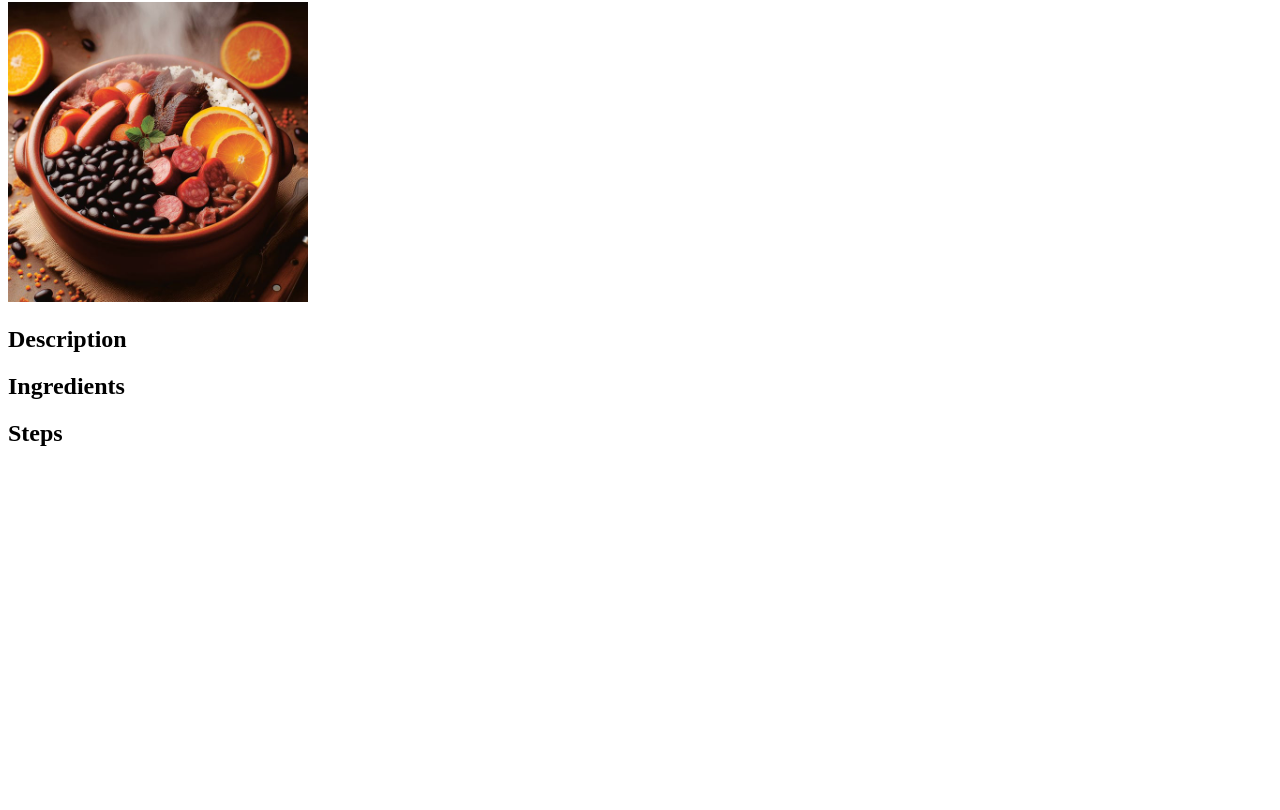
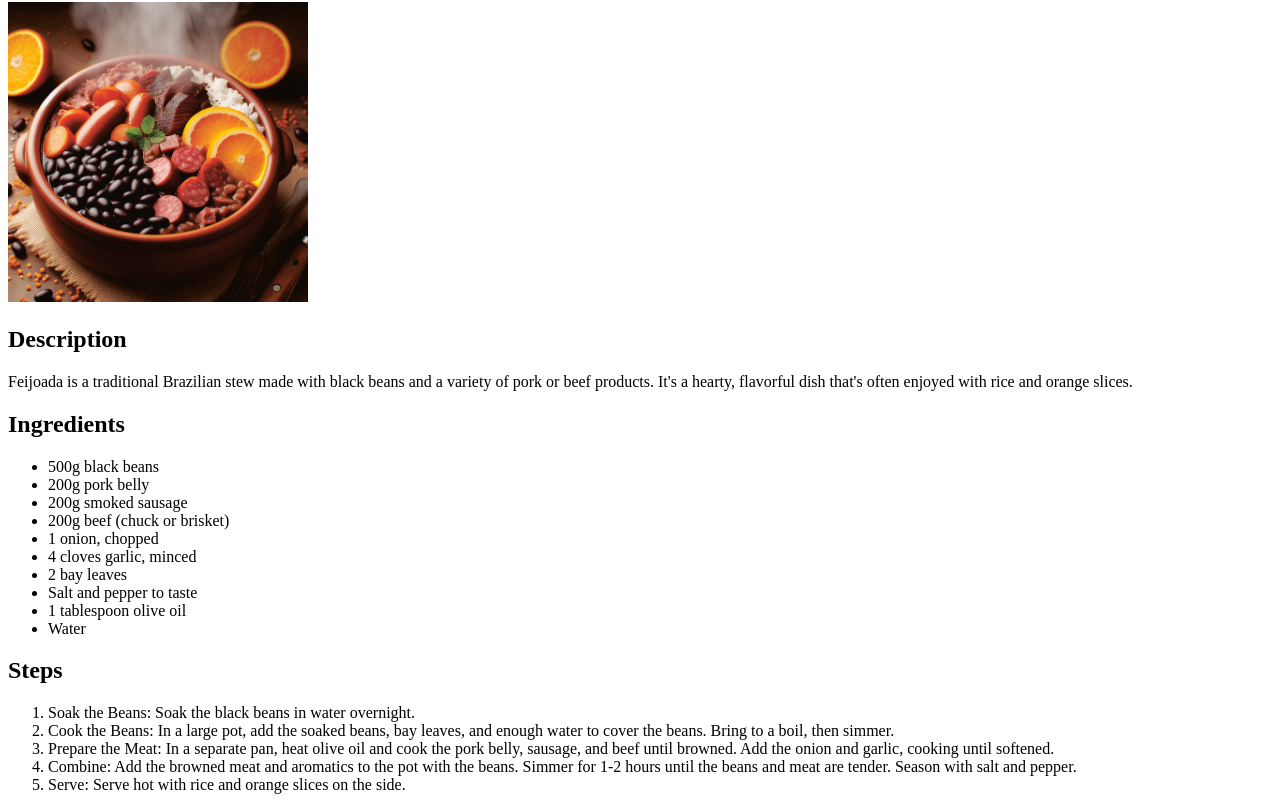
Before and after one commit to sklarow/odin-recipes, a plain HTML site: page recipes/feijoada.html in a window 1280 px wide. Shown: the part 78-888 px from the top of the page. Before the commit the page ends 800 px from the top, so only its background shows below. Drawn offline with Linux system fonts and the light colour scheme.

Commit message:
Add feijoada recipe content

```diff
--- a/recipes/feijoada.html
+++ b/recipes/feijoada.html
@@ -9,7 +9,28 @@
     <h1>Feijoada</h1>
     <img src="../images/feijoada.jpeg" alt="A feijoada plate" width="300" height="300"></img>
     <h2>Description</h2>
+    <p>Feijoada is a traditional Brazilian stew made with black beans and a variety of pork or
+        beef products. It's a hearty, flavorful dish that's often enjoyed with rice and orange slices.</p>
     <h2>Ingredients</h2>
+    <ul>
+        <li>500g black beans</li>
+        <li>200g pork belly</li>
+        <li>200g smoked sausage</li>
+        <li>200g beef (chuck or brisket)</li>
+        <li>1 onion, chopped</li>
+        <li>4 cloves garlic, minced</li>
+        <li>2 bay leaves</li>
+        <li>Salt and pepper to taste</li>
+        <li>1 tablespoon olive oil</li>
+        <li>Water</li>
+    </ul>
     <h2>Steps</h2>
+    <ol>
+        <li>Soak the Beans: Soak the black beans in water overnight.</li>
+        <li>Cook the Beans: In a large pot, add the soaked beans, bay leaves, and enough water to cover the beans. Bring to a boil, then simmer.</li>
+        <li>Prepare the Meat: In a separate pan, heat olive oil and cook the pork belly, sausage, and beef until browned. Add the onion and garlic, cooking until softened.</li>
+        <li>Combine: Add the browned meat and aromatics to the pot with the beans. Simmer for 1-2 hours until the beans and meat are tender. Season with salt and pepper.</li>
+        <li>Serve: Serve hot with rice and orange slices on the side.</li>
+    </ol>
 </body>
 </html>
```
